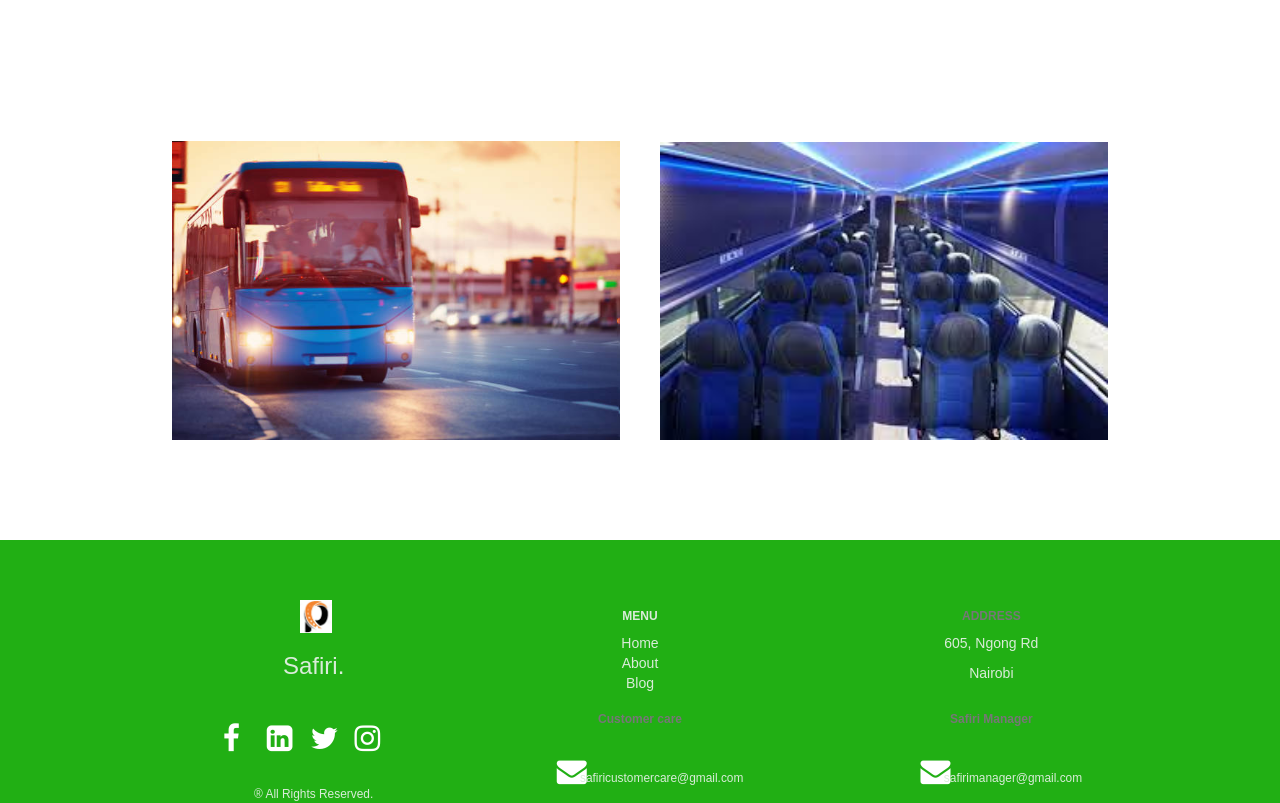
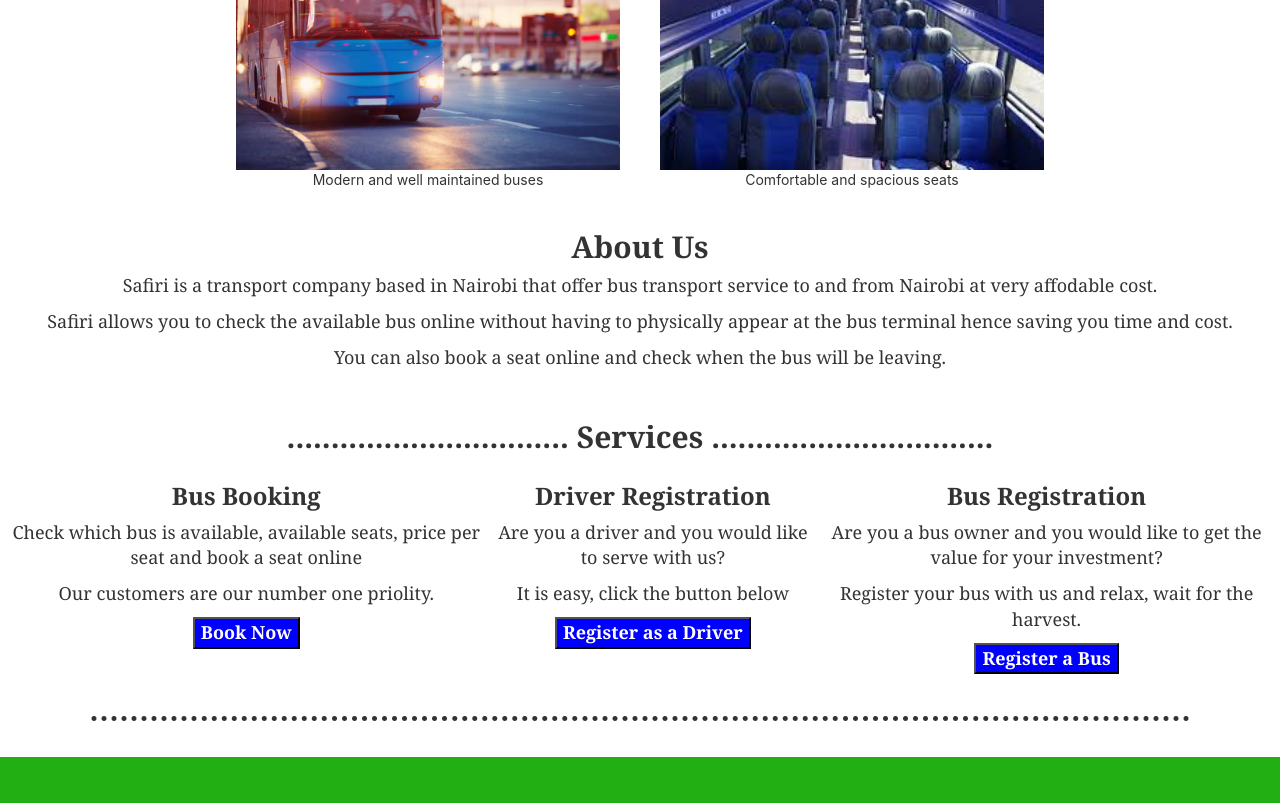
Before and after one commit to sai-kushyanth/bus-booking, a React (Create React App) app: page / in a window 1280 px wide. Shown: the part 720-1523 px from the top of the page. Built offline with nearby package versions, Linux system fonts and the light colour scheme.

Commit message:
added about and services section

```diff
--- a/public/index.html
+++ b/public/index.html
@@ -18,7 +18,7 @@
 <link rel="preconnect" href="https://fonts.gstatic.com" crossorigin>
 <link rel="preconnect" href="https://fonts.googleapis.com">
 <link rel="preconnect" href="https://fonts.gstatic.com" crossorigin>
-<link href="https://fonts.googleapis.com/css2?family=DM+Sans:wght@500&family=Roboto:ital,wght@1,300&display=swap" rel="stylesheet">
+<link href="https://fonts.googleapis.com/css2?family=DM+Sans:wght@500&family=Roboto:wght@1,300&display=swap" rel="stylesheet">
 
     <title>Safiri App</title>
   </head>
--- a/src/home/Home.css
+++ b/src/home/Home.css
@@ -17,12 +17,17 @@
 }
 .image-container {
     background-image: url(../home/home-assets/bus3.jpg);
+    background-color:black;
+    opacity: 0.85;
     background-repeat: no-repeat;
     background-size:100%;
     margin-bottom: 50px;
     margin-top: 0px;
     width: 100%;
-    height: auto;
+    height: 60vh;
+    text-align:justify;
+
+    background-position-y:-150px;
     padding: 20%;
     border: none;
 
@@ -45,15 +50,18 @@
 }
 
 
-.middle-image img {
+.middle-image div {
     margin: 20px;
-    width: 35%;
-    margin-bottom: 100px;
+    width: 30%;
+    margin-bottom: 10px;
+
+}
+.middle-image div img{
+    width: 100%;
 
 }
 .middle-image{
     align-items: center;
-    justify-items: center;
     justify-content: center;
     display: flex;
 }
@@ -119,3 +127,43 @@
     color: white;
     /* border-radius: 50%; */
   }
+  .about {
+      font-family:Georgia, 'Times New Roman', Times, serif;
+      align-items: center;
+      justify-content: center;
+      font-size: large;
+      margin-bottom: 50px;
+
+
+  }
+  .about h2{
+      font-weight: bolder;
+  }
+  .services h3{
+      font-weight: bold;
+  }
+  .services{
+    /* align-items: center; */
+    justify-content: center;
+    display: flex;
+    width: 100%;
+    justify-content: space-around;
+    margin-bottom: 20px;
+    font-family:Georgia, 'Times New Roman', Times, serif;
+    font-size: large;
+
+}
+.service-title h2{
+    font-weight: bolder;
+    font-family:Georgia, 'Times New Roman', Times, serif;
+}
+.service-bottom h2{
+    font-weight: bolder;
+    margin-bottom: 30px;
+}
+
+button{
+    background-color: blue;
+    color: white;
+    font-weight: bolder;
+}
--- a/src/home/Home.js
+++ b/src/home/Home.js
@@ -57,11 +57,54 @@ export default function Home(){
           </div>
         </div>
         <div className="middle-image">
-          {/* <img src={bus1}  /> */}
+          <div>
           <img src={bus2} />
+          <p>Modern and well maintained buses</p>
+
+          </div>
+          <div>
           <img src={seat2} />
+            <p>Comfortable and spacious seats</p>
+          </div>
+
+
+
         </div>
-        <div className="footer-container">
+        <div className='about'>
+            <h2>About Us</h2>
+            <p>Safiri is a transport company based in Nairobi that offer bus transport service to and from Nairobi at very affodable cost.</p>
+              <p>Safiri allows you to check the available bus online without having to physically appear at the bus terminal hence saving you time and cost.</p><p> You can also book a seat online and check when the bus will be leaving. </p>
+        </div>
+        <div className='service-title'>
+        <h2>................................  Services  ................................</h2>
+
+        </div>
+        <div className='services'>
+
+            <div><h3>Bus Booking</h3>
+            <p>Check which bus is available, available seats, price per seat and book a seat online</p>
+            <p>Our customers are our number one priolity.</p>
+            <button>Book Now</button>
+
+
+            </div>
+
+            <div><h3>Driver Registration </h3>
+            <p>Are you a driver and you would like to serve with us? </p>
+            <p>It is easy, click the button below</p>
+            <button>Register as a Driver</button>
+            </div>
+            <div><h3>Bus Registration</h3>
+            <p>Are you a bus owner and you would like to get the value for your investment? </p>
+            <p>Register your bus with us and relax, wait for the harvest.</p>
+            <button>Register a Bus</button>
+            </div>
+
+
+        </div>
+        <div className='service-bottom'> <h2>..............................................................................................................</h2>
+        </div>
+       <div className="footer-container">
           <div className="footer">
             <footer>
               <div class="row my-5 justify-content-center py-5">
```
